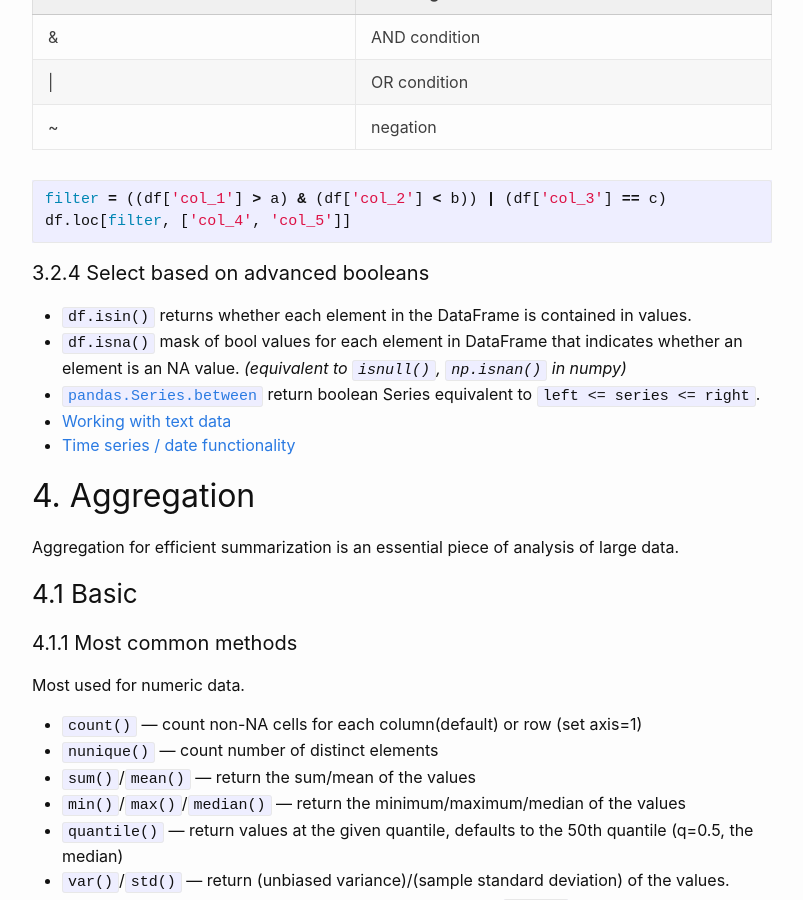
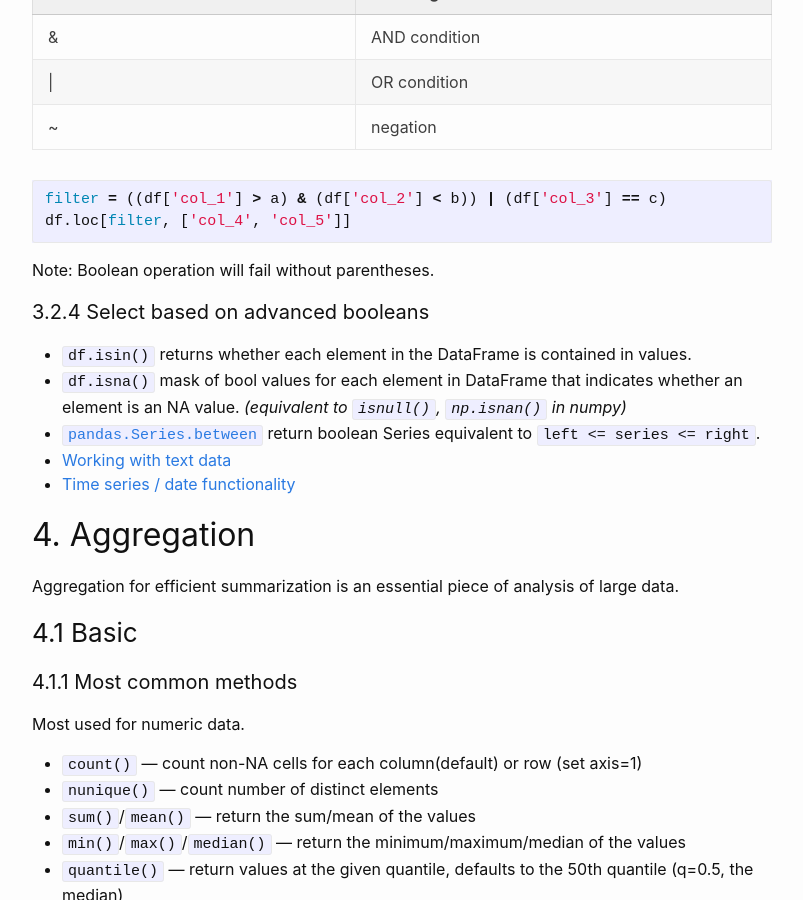
Before and after one commit to qiaohuang/qiaohuang.github.io, a Jekyll site: the page built from blog/_posts/2021-10-23-pandas.md, in a window 1280 px wide and 900 px high, scrolled down 5875 px. Shown: the whole window, without its empty margins (238-1041 px from the left). Built offline with Jekyll 4.4.1, drawn with Linux system fonts in a browser that asks for light colours; nearby versions of some CDN libraries.

Commit message:
Update site

````diff
--- a/blog/_posts/2021-10-23-pandas.md
+++ b/blog/_posts/2021-10-23-pandas.md
@@ -216,6 +216,8 @@ The following characters will be helpful.
 filter = ((df['col_1'] > a) & (df['col_2'] < b)) | (df['col_3'] == c)
 df.loc[filter, ['col_4', 'col_5']]
 ```
+
+Note: Boolean operation will fail without parentheses.
 
 #### 3.2.4 Select based on advanced booleans
 
--- a/projects/_posts/2022-01-15-my-jupyter-notebooks.markdown
+++ b/projects/_posts/2022-01-15-my-jupyter-notebooks.markdown
@@ -6,7 +6,7 @@ permalink: /jupyter
 comments: true
 ---
 
-Welcome to __[my Jupyter Notebooks](https://nb.uniqiao.com/)__ — a site under a new subdomain: *<__<span style="color: darkorange">nb</span>__.uniQiao.com>*
+Welcome to __[my Jupyter Notebooks](https://nb.uniqiao.com/)__ 📙 — a site under a new subdomain: *<__<span style="color: darkorange">nb</span>__.uniQiao.com>*
 
 ![flow-diagram](https://nb.uniqiao.com/images/diagram.png)
 
````
